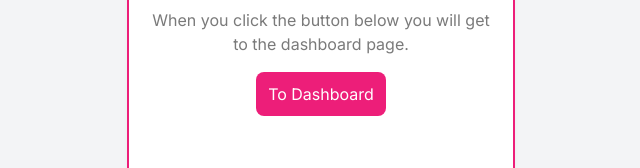
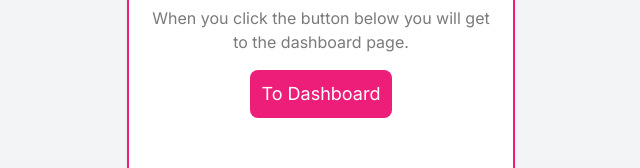
Before and after one commit to Niklas-dev/dashboard-task, a Next.js app: page / in a window 1280 px wide. Shown: the part 366-534 px from the top of the page, without its empty margins (319-959 px from the left). Built offline with nearby package versions, Linux system fonts and the light colour scheme.

Commit message:
add dashboard layout

```diff
--- /dev/null
+++ b/src/app/dashboard/layout.tsx
@@ -0,0 +1,19 @@
+import "../../styles/globals.css";
+import type { Metadata } from "next";
+
+export const metadata: Metadata = {
+  title: "Dashboard",
+  description: "The Dashboard",
+};
+
+export default function RootLayout({
+  children,
+}: {
+  children: React.ReactNode;
+}) {
+  return (
+    <html lang="en">
+      <body>{children}</body>
+    </html>
+  );
+}
--- a/src/app/page.tsx
+++ b/src/app/page.tsx
@@ -13,7 +13,7 @@
             When you click the button below you will get to the dashboard page.
           </p>
           <Link
-            className="bg-primaryRed rounded-lg text-white px-3 py-2.5 mt-4"
+            className="bg-primaryRed rounded-lg text-lg text-white px-3 py-2.5 mt-4 transition-colors hover:bg-hoverRed"
             href={"/dashboard"}
           >
             To Dashboard
```
